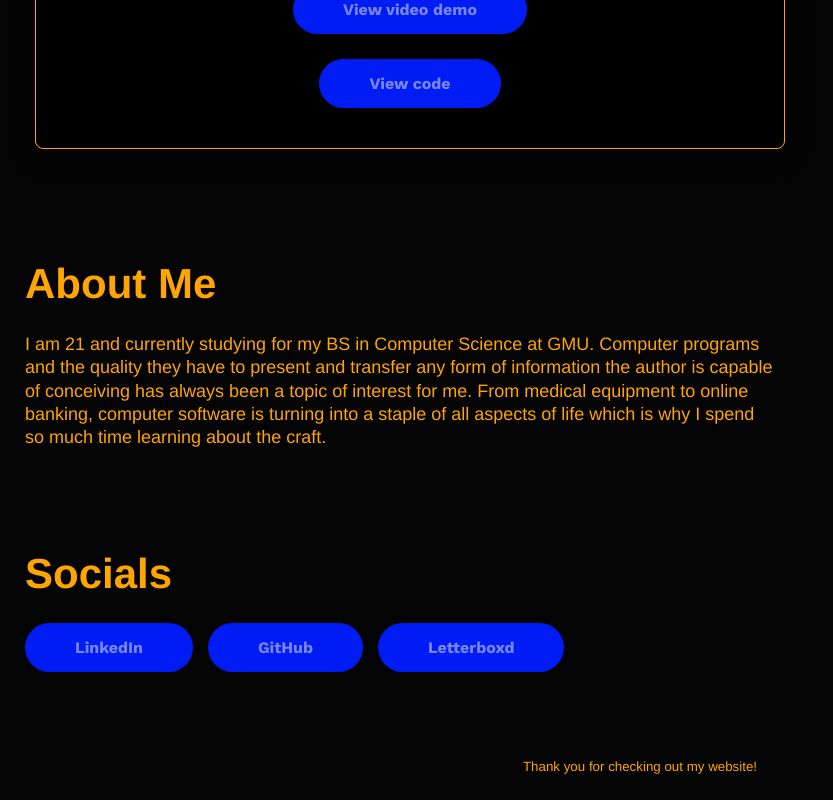
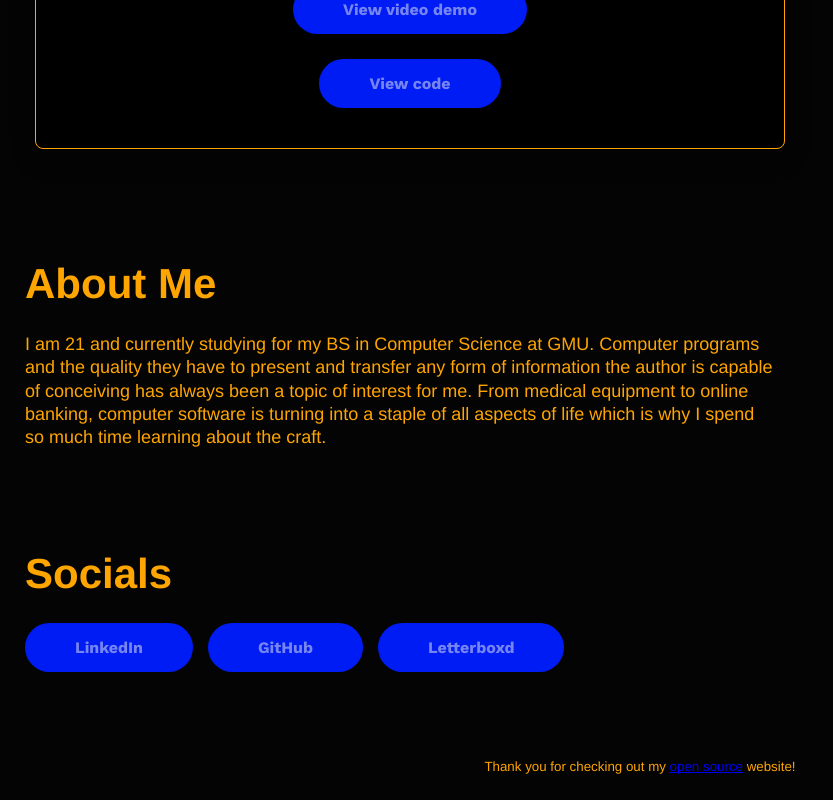
Before and after one commit to robelsiam/personalwebsite, a React (Create React App) app: page / in a window 1280 px wide. Shown: the part 1822-2622 px from the top of the page, without its empty margins (0-833 px from the left). Built offline with nearby package versions, Linux system fonts and the light colour scheme.

Commit message:
Update Footer.js
made footer hyperlink to what you're looking at right now

```diff
--- a/src/components/Footer.js
+++ b/src/components/Footer.js
@@ -1,7 +1,8 @@
 const Footer = () => {
     return (
         <footer className="footer">
-            <p><small>Thank you for checking out my website!</small></p>
+            <p><small>Thank you for checking out my <a href="https://github.com/robelsiam/personalwebsite"
+            target="_blank" rel="noreferrer">open source</a> website!</small></p>
         </footer>
     );
 }
```
